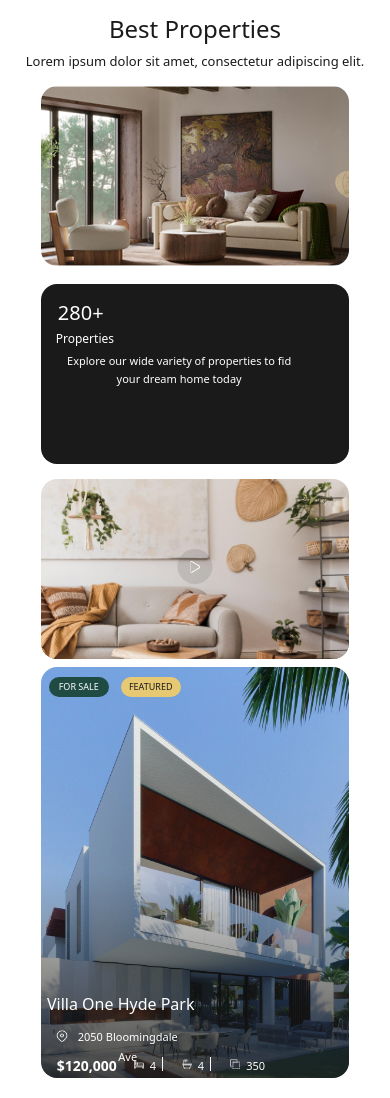
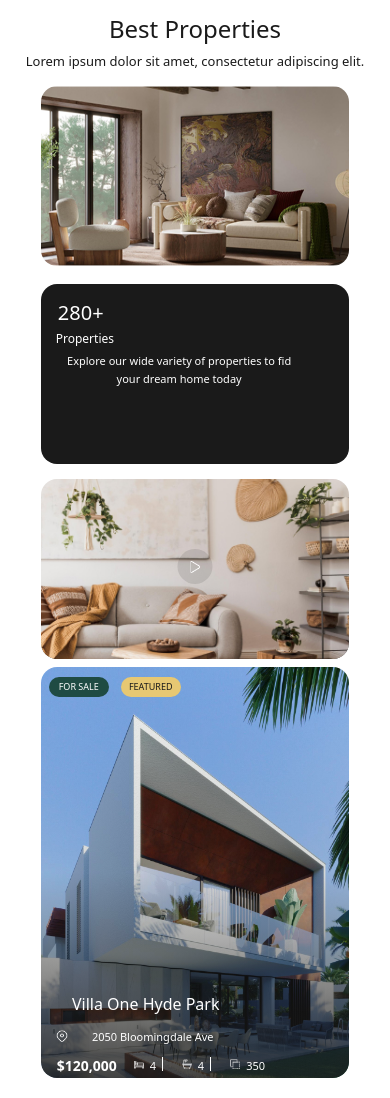
Before and after one commit to Fresherpb35/HOME1, a React (Vite) app: page / in a window 390 px wide. Shown: the part 4809-5907 px from the top of the page. Built offline with nearby package versions, Linux system fonts and the light colour scheme.

Commit message:
Update BestProperties.css

```diff
--- a/src/components/BestProperties/BestProperties.css
+++ b/src/components/BestProperties/BestProperties.css
@@ -351,6 +351,7 @@ font-size: 20px;
     font-size: clamp(18px, 3vw, 22px);
     bottom: 20%;
     left: 5%;
+    width: 150px;
   }
   .bottom-card {
     flex: 1 1 48%;
@@ -383,7 +384,7 @@ top: 435px;  left: 35px;
 }
 
 .property-location2 p {
-   width: 168.25px;
+   width: 190.25px;
   height: 20px;
   position: absolute;
   top: 430px;
@@ -592,7 +593,7 @@ top: 435px;  left: 35px;
   .right-column .text23 {
     font-size: 16px;
     line-height: 20px;
-    width: 180px;
+    width: 230px;
     height: 20px;
     top: 327px;
     left: -10px;
@@ -607,7 +608,7 @@ top: 435px;  left: 35px;
 
   .property-location2 p {
     font-size: 11px;
-    width: 120px;
+    width: 170px;
     height: 14px;
     top: 360px;
     left: 27px;
```
